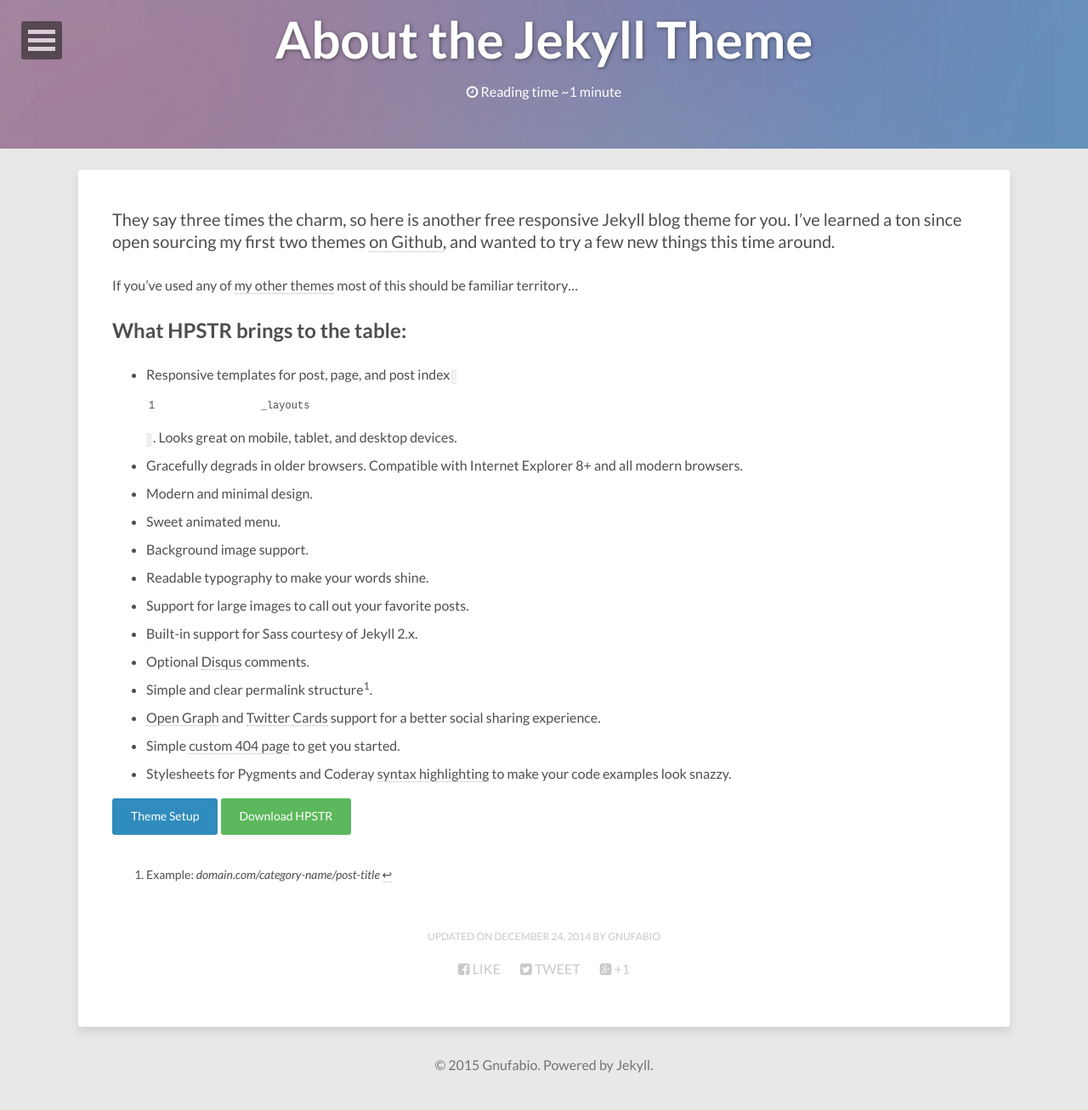
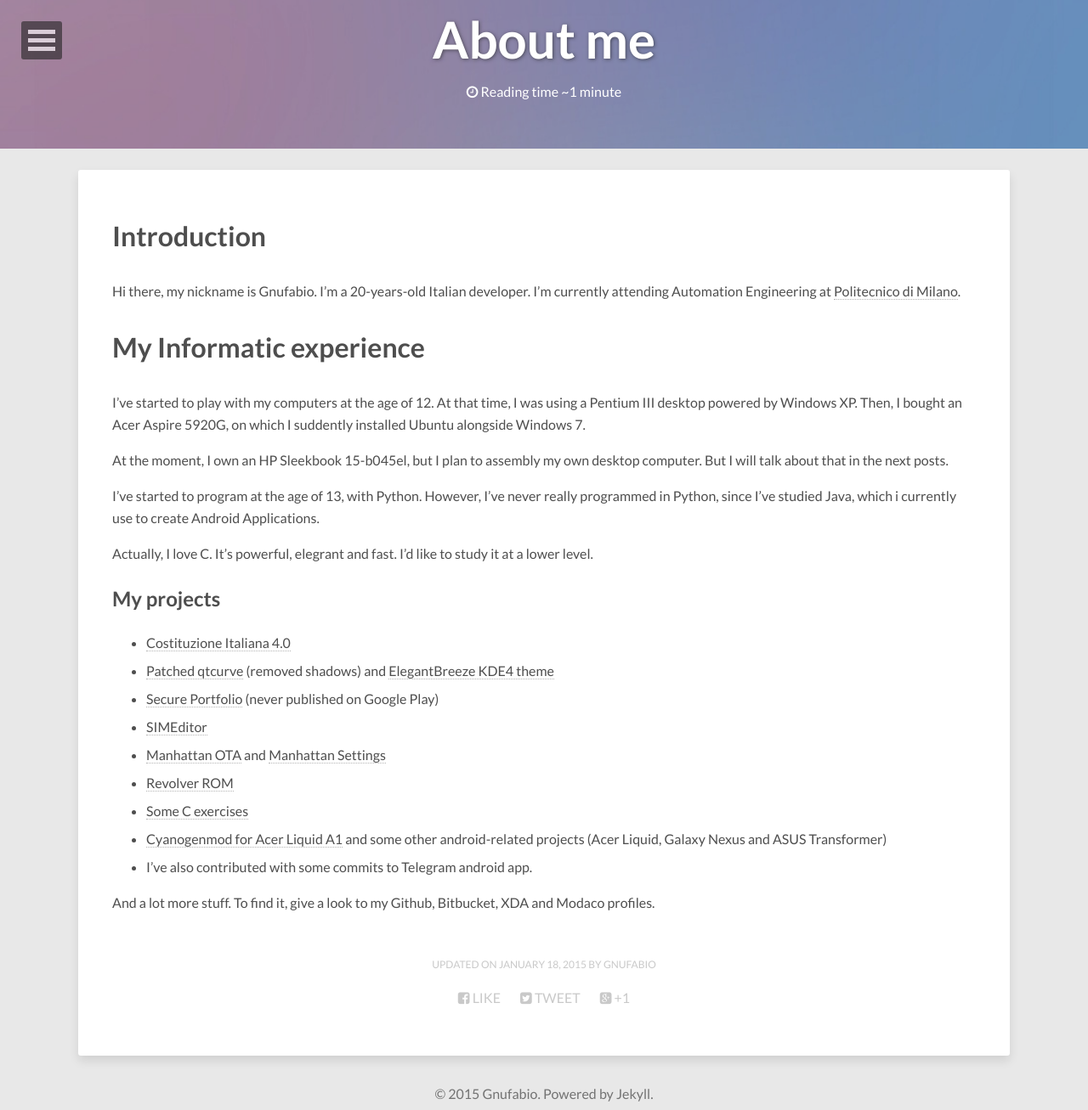
Before and after one commit to gnufabio/gnufabio.github.io, a Jekyll site: the page built from about/index.md, in a window 1280 px wide. Shown: the whole page at 85% size. Built offline with Jekyll 4.4.1, drawn with Linux system fonts in a browser that asks for light colours; nearby versions of some CDN libraries; before the commit the page ends 1273 px from its top, so only the background shows below that.

Commit message:
About page

```diff
--- a/about/index.md
+++ b/about/index.md
@@ -1,34 +1,34 @@
 ---
 layout: page
-title: About the Jekyll Theme
+title: About me
 image:
   feature: abstract-5.jpg
-  credit: dargadgetz
-  creditlink: http://www.dargadgetz.com/ios-7-abstract-wallpaper-pack-for-iphone-5-and-ipod-touch-retina/
 comments: false
-modified: 2014-12-24
+modified: 2015-01-18
 ---
+#Introduction
 
-They say three times the charm, so here is another free responsive Jekyll blog theme for you. I've learned a ton since open sourcing my first two themes [on Github](http://github.com/mmistakes), and wanted to try a few new things this time around.
+Hi there, my nickname is Gnufabio. I'm a 20-years-old Italian developer. I'm currently attending Automation Engineering at [Politecnico di Milano](http://www.polimi.it).
 
-If you've used any of [my other themes](http://mademistakes.com/work/jekyll-themes/) most of this should be familiar territory...
+#My Informatic experience
+I've started to play with my computers at the age of 12. At that time, I was using a Pentium III desktop powered by Windows XP.
+Then, I bought an Acer Aspire 5920G, on which I suddently installed Ubuntu alongside Windows 7.
 
-## What HPSTR brings to the table:
+At the moment, I own an HP Sleekbook 15-b045el, but I plan to assembly my own desktop computer. But I will talk about that in the next posts.
 
-* Responsive templates for post, page, and post index `_layouts`. Looks great on mobile, tablet, and desktop devices.
-* Gracefully degrads in older browsers. Compatible with Internet Explorer 8+ and all modern browsers.
-* Modern and minimal design.
-* Sweet animated menu.
-* Background image support.
-* Readable typography to make your words shine.
-* Support for large images to call out your favorite posts.
-* Built-in support for Sass courtesy of Jekyll 2.x.
-* Optional [Disqus](http://disqus.com) comments.
-* Simple and clear permalink structure[^1].
-* [Open Graph](https://developers.facebook.com/docs/opengraph/) and [Twitter Cards](https://dev.twitter.com/docs/cards) support for a better social sharing experience.
-* Simple [custom 404 page]({{ site.url }}/404.html) to get you started.
-* Stylesheets for Pygments and Coderay [syntax highlighting]({{ site.url }}/code-highlighting-post/) to make your code examples look snazzy.
+I've started to program at the age of 13, with Python. However, I've never really programmed in Python, since I've studied Java, which i currently use to create Android Applications.
 
-<div markdown="0"><a href="{{ site.url }}/theme-setup/" class="btn btn-info">Theme Setup</a> <a href="https://github.com/mmistakes/hpstr-jekyll-theme" class="btn btn-success">Download HPSTR</a></div>
+Actually, I love C. It's powerful, elegrant and fast. I'd like to study it at a lower level.
 
-[^1]: Example: *domain.com/category-name/post-title*
+## My projects
+* [Costituzione Italiana 4.0](https://github.com/gnufabio/costituzione-italiana-4.0)
+* [Patched qtcurve](https://github.com/gnufabio/qtcurve) (removed shadows) and [ElegantBreeze KDE4 theme](https://github.com/gnufabio/elegant_breeze)
+* [Secure Portfolio](https://mega.co.nz/#F!ccNyFa7L!FyKhSV3LPCOOcj8GT746nQ) (never published on Google Play)
+* [SIMEditor](https://bitbucket.org/gnufabio/com_gnufabio_simeditor)
+* [Manhattan OTA](https://bitbucket.org/gnufabio/com_gnufabio_manhattan_ota) and [Manhattan Settings](https://bitbucket.org/gnufabio/com_gnufabio_manhattan_settings)
+* [Revolver ROM](http://forum.xda-developers.com/showthread.php?t=1518768)
+* [Some C exercises](https://github.com/gnufabio/polimi_it_C_ex)
+* [Cyanogenmod for Acer Liquid A1](http://www.modaco.com/topic/341085-rom-cyanogenmod-611-v3-final-full-hw/) and some other android-related projects (Acer Liquid, Galaxy Nexus and ASUS Transformer)
+* I've also contributed with some commits to Telegram android app.
+
+And a lot more stuff. To find it, give a look to my Github, Bitbucket, XDA and Modaco profiles.
```
